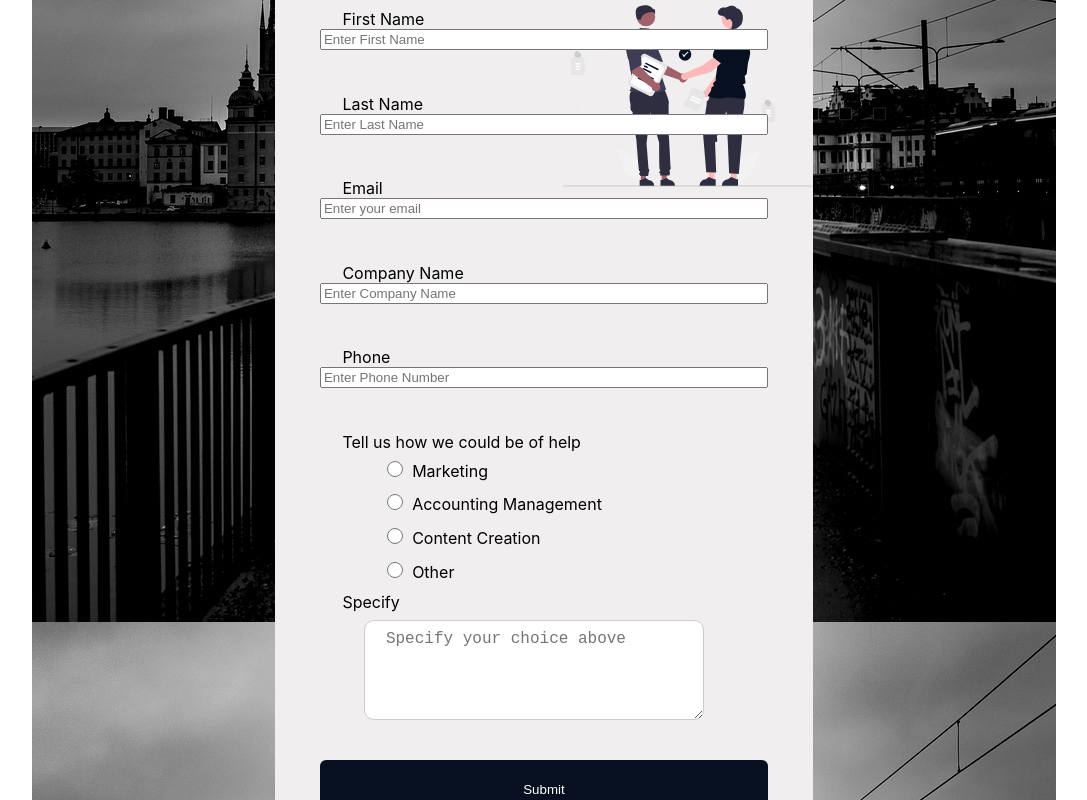
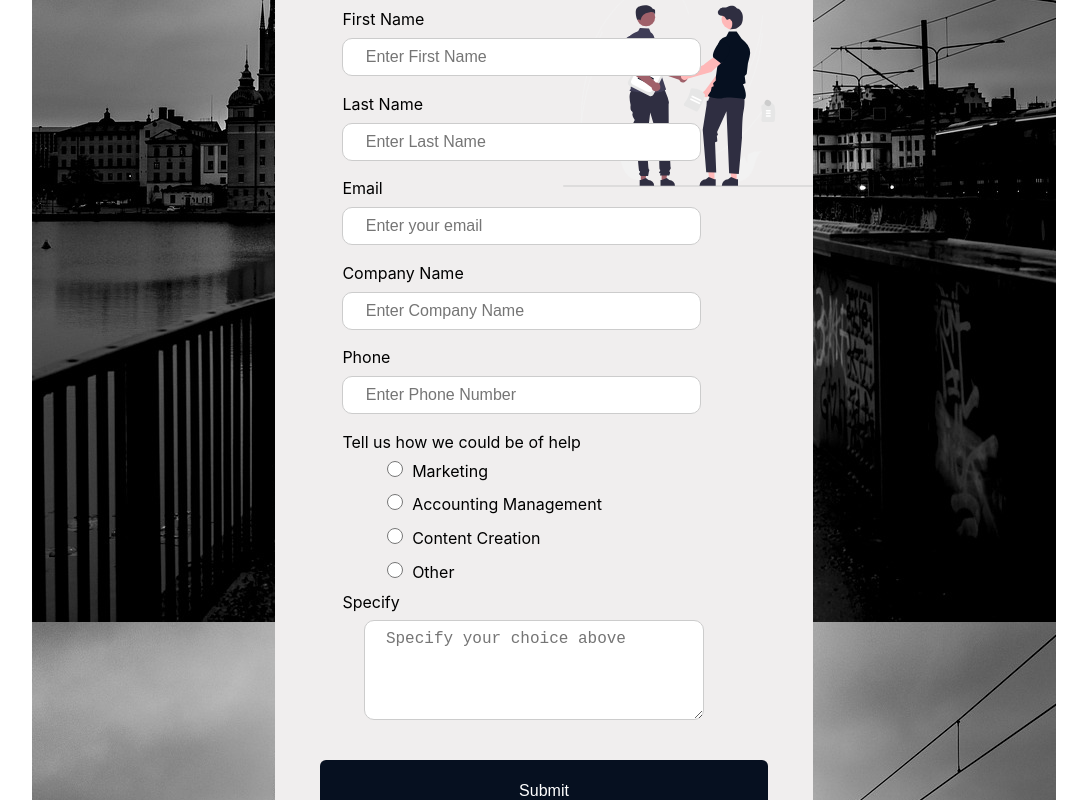
Before and after one commit to PaulTeshome/spira-site, a React (Create React App) app in the folder spira/: page /hireUs in a window 1280 px wide. Shown: the part 360-1160 px from the top of the page, without its empty margins (96-1183 px from the left). Built offline with nearby package versions, Linux system fonts and the light colour scheme.

Commit message:
Update HireForm.js

```diff
--- a/spira/src/components/HireForm.js
+++ b/spira/src/components/HireForm.js
@@ -11,11 +11,11 @@ function HireForm() {
       <FixedHeader logo_link="/#home" services="/#services" about="/#abtUs" hireUs=""/>
       <div className='form-container' id="top">
         <form className='hire-form'>
-            <InputComponent label="First Name" type="text" id="fname" name="fname" placeholder='Enter First Name'/>
-            <InputComponent label="Last Name" type="text" id="lname" name="lname" placeholder='Enter Last Name'/>
-            <InputComponent  label="Email" type="Email" id="email" name="email" placeholder='Enter your email'/>
-            <InputComponent label="Company Name" type="text" id="cname" name="cname" placeholder='Enter Company Name'/>
-            <InputComponent label="Phone" type="tel" id="phone" name="phone" placeholder='Enter Phone Number'/>
+            <InputComponent label="First Name" type="text" id="fname" name="fname" placeholder='Enter First Name' classNm='form-inputs'/>
+            <InputComponent label="Last Name" type="text" id="lname" name="lname" placeholder='Enter Last Name' classNm='form-inputs'/>
+            <InputComponent  label="Email" type="Email" id="email" name="email" placeholder='Enter your email' classNm='form-inputs'/>
+            <InputComponent label="Company Name" type="text" id="cname" name="cname" placeholder='Enter Company Name' classNm='form-inputs'/>
+            <InputComponent label="Phone" type="tel" id="phone" name="phone" placeholder='Enter Phone Number' classNm='form-inputs'/>
 
             <label>
                Tell us how we could be of help
@@ -28,7 +28,7 @@ function HireForm() {
 
             <TextInput textLabel="Specify" name="spec"  placeholder='Specify your choice above'/>
 
-            <InputComponent type="submit" name="submit" value="Submit"/>
+            <InputComponent type="submit" name="submit" value="Submit" classNm='form-inputs'/>
         </form>
       </div>
 
```
